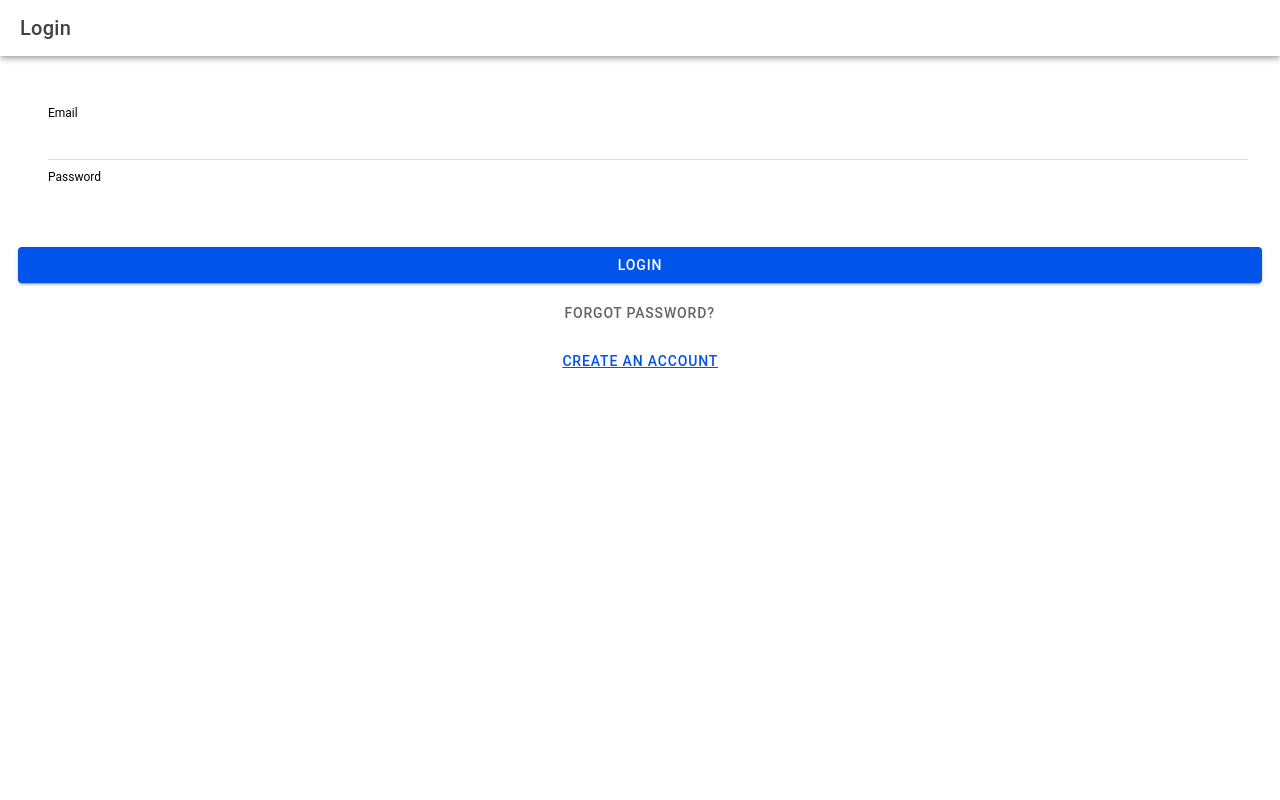
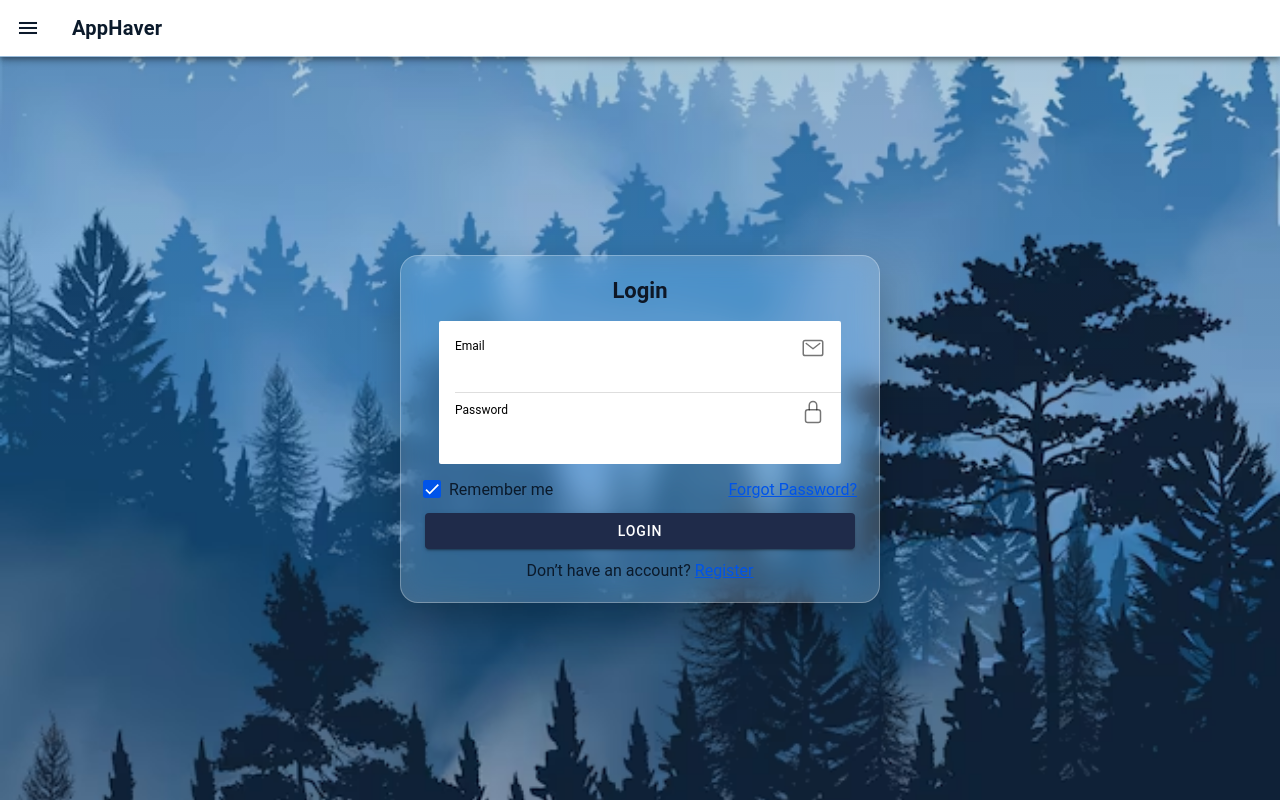
Before and after one commit to AstritPopova/AppHaver., a React (Vite) app: page /login in a window 1280 px wide. Built offline with nearby package versions, Linux system fonts and the light colour scheme; no server answers.

Commit message:
päivitetty versio

```diff
--- a/src/App.tsx
+++ b/src/App.tsx
@@ -1,10 +1,20 @@
 import React from "react";
-import { IonApp } from "@ionic/react";
+import {
+  IonApp,
+  IonMenu,
+  IonHeader,
+  IonToolbar,
+  IonTitle,
+  IonContent,
+  IonList,
+  IonItem,
+} from "@ionic/react";
 import { BrowserRouter, Routes, Route, Navigate } from "react-router-dom";
 
 import Login from "./pages/login";
 import Register from "./pages/register";
 import Home from "./pages/Home";
+import ForgotPassword from "./pages/ForgotPassword";
 
 import PrivateRoute from "./PrivateRoute";
 import { useAuth } from "./AuthContext";
@@ -15,6 +25,25 @@ const App: React.FC = () => {
   return (
     <IonApp>
       <BrowserRouter>
+        {/* Sidemenu (menuId, jotta MenuButton osaa avata tämän) */}
+        <IonMenu contentId="main" side="start" menuId="mainMenu">
+          <IonHeader>
+            <IonToolbar>
+              <IonTitle>Menu</IonTitle>
+            </IonToolbar>
+          </IonHeader>
+          <IonContent>
+            <IonList>
+              <IonItem routerLink="/login">Login</IonItem>
+              <IonItem routerLink="/register">Register</IonItem>
+              <IonItem routerLink="/forgot">Forgot password</IonItem>
+              <IonItem routerLink="/home">Home</IonItem>
+            </IonList>
+          </IonContent>
+        </IonMenu>
+
+        {/* Pääsisältö */}
+        <div id="main">
           <Routes>
             <Route
               path="/login"
@@ -24,6 +53,7 @@ const App: React.FC = () => {
               path="/register"
               element={!loading && user ? <Navigate to="/home" replace /> : <Register />}
             />
+            <Route path="/forgot" element={<ForgotPassword />} />
             <Route
               path="/home"
               element={
@@ -35,6 +65,7 @@ const App: React.FC = () => {
             <Route path="/" element={<Navigate to="/login" replace />} />
             <Route path="*" element={<Navigate to="/login" replace />} />
           </Routes>
+        </div>
       </BrowserRouter>
     </IonApp>
   );
--- a/src/main.tsx
+++ b/src/main.tsx
@@ -4,7 +4,7 @@ import App from "./App";
 import { AuthProvider } from "./AuthContext";
 import { setupIonicReact } from "@ionic/react";
 
-/** Ionic perus-CSS */
+/* Ionic perus-CSS */
 import "@ionic/react/css/core.css";
 import "@ionic/react/css/normalize.css";
 import "@ionic/react/css/structure.css";
@@ -16,6 +16,9 @@ import "@ionic/react/css/text-transformation.css";
 import "@ionic/react/css/flex-utils.css";
 import "@ionic/react/css/display.css";
 
+/* Omat tyylit */
+import "./styles/auth.css";
+
 setupIonicReact();
 
 ReactDOM.createRoot(document.getElementById("root")!).render(
--- /dev/null
+++ b/src/pages/ForgotPassword.tsx
@@ -0,0 +1,107 @@
+import React, { useState } from "react";
+import {
+  IonHeader,
+  IonToolbar,
+  IonTitle,
+  IonButtons,
+  IonMenuButton,
+  IonContent,
+  IonList,
+  IonItem,
+  IonLabel,
+  IonInput,
+  IonButton,
+  IonToast,
+} from "@ionic/react";
+import { sendPasswordResetEmail } from "firebase/auth";
+import { auth } from "../firebaseConfig";
+import { Link } from "react-router-dom";
+
+const ForgotPassword: React.FC = () => {
+  const [email, setEmail] = useState("");
+  const [busy, setBusy] = useState(false);
+  const [msg, setMsg] = useState("");
+  const [open, setOpen] = useState(false);
+
+  const handleReset = async () => {
+    if (!email) {
+      setMsg("Please enter your email");
+      setOpen(true);
+      return;
+    }
+    setBusy(true);
+    try {
+      await sendPasswordResetEmail(auth, email.trim());
+      setMsg("Password reset email sent. Check your inbox.");
+      setOpen(true);
+    } catch (e: unknown) {
+      const txt = e instanceof Error ? e.message : "Failed to send reset email";
+      setMsg(txt);
+      setOpen(true);
+    } finally {
+      setBusy(false);
+    }
+  };
+
+  return (
+    <>
+      <IonHeader translucent>
+        <IonToolbar className="glass-header">
+          <IonButtons slot="start">
+            <IonMenuButton menu="mainMenu" />
+          </IonButtons>
+          <IonTitle>AppHaver</IonTitle>
+        </IonToolbar>
+      </IonHeader>
+
+      <IonContent className="forest-bg" fullscreen>
+        <div className="center-wrap">
+          <div className="glass-card">
+            <h2 className="card-title">Reset your password</h2>
+            <p>Enter your account email. We’ll send a reset link.</p>
+
+            <IonList inset>
+              <IonItem lines="inset">
+                <IonLabel position="stacked">Email</IonLabel>
+                <IonInput
+                  type="email"
+                  value={email}
+                  onIonChange={(e) => setEmail(e.detail.value ?? "")}
+                  autocomplete="email"
+                  enterkeyhint="done"
+                  onKeyUp={(e) => e.key === "Enter" && handleReset()}
+                />
+              </IonItem>
+            </IonList>
+
+            <IonButton
+              className="primary-btn"
+              expand="block"
+              onClick={handleReset}
+              disabled={busy}
+              style={{ marginTop: 12 }}
+            >
+              {busy ? "Sending..." : "Send reset link"}
+            </IonButton>
+
+            <div className="links-row">
+              <Link to="/login">Back to Login</Link>
+              <Link to="/register">Create an account</Link>
+            </div>
+          </div>
+        </div>
+      </IonContent>
+
+      <IonToast
+        isOpen={open}
+        onDidDismiss={() => setOpen(false)}
+        message={msg}
+        duration={2800}
+        color="primary"
+        position="top"
+      />
+    </>
+  );
+};
+
+export default ForgotPassword;
--- a/src/pages/Home.tsx
+++ b/src/pages/Home.tsx
@@ -1,6 +1,12 @@
 import React from "react";
 import {
-  IonPage, IonHeader, IonTitle, IonToolbar, IonContent, IonButton
+  IonHeader,
+  IonToolbar,
+  IonTitle,
+  IonButtons,
+  IonMenuButton,
+  IonContent,
+  IonButton,
 } from "@ionic/react";
 import { signOut } from "firebase/auth";
 import { auth } from "../firebaseConfig";
@@ -15,23 +21,29 @@ const Home: React.FC = () => {
   };
 
   return (
-    <IonPage>
-      <IonHeader>
-        <IonToolbar>
-          <IonTitle>Welcome Home!</IonTitle>
+    <>
+      <IonHeader translucent>
+        <IonToolbar className="glass-header">
+          <IonButtons slot="start">
+            <IonMenuButton menu="mainMenu" />
+          </IonButtons>
+          <IonTitle>AppHaver</IonTitle>
         </IonToolbar>
       </IonHeader>
 
-      <IonContent className="ion-padding">
-  <h2>Welcome 👋</h2>
-  <p>Logged in as: <strong>{auth.currentUser?.email}</strong></p>
+      <IonContent className="forest-bg" fullscreen>
+        <div className="center-wrap">
+          <div className="glass-card">
+            <h2 className="card-title">Welcome 👋</h2>
+            <p>Logged in as: <strong>{auth.currentUser?.email ?? "unknown"}</strong></p>
 
-  <IonButton expand="block" color="medium" onClick={handleLogout}>
-    Logout
-  </IonButton>
-</IonContent>
-
-    </IonPage>
+            <IonButton expand="block" color="medium" onClick={handleLogout} style={{ marginTop: 12 }}>
+              Logout
+            </IonButton>
+          </div>
+        </div>
+      </IonContent>
+    </>
   );
 };
 
--- a/src/pages/login.tsx
+++ b/src/pages/login.tsx
@@ -1,9 +1,10 @@
 import React, { useState } from "react";
 import {
-  IonPage,
   IonHeader,
+  IonToolbar,
   IonTitle,
-  IonToolbar,
+  IonButtons,
+  IonMenuButton,
   IonContent,
   IonList,
   IonItem,
@@ -12,14 +13,18 @@ import {
   IonButton,
   IonText,
   IonToast,
+  IonCheckbox,
+  IonIcon,
 } from "@ionic/react";
-import { signInWithEmailAndPassword, sendPasswordResetEmail } from "firebase/auth";
+import { mailOutline, lockClosedOutline } from "ionicons/icons";
+import { signInWithEmailAndPassword } from "firebase/auth";
 import { auth } from "../firebaseConfig";
 import { useNavigate, Link } from "react-router-dom";
 
 const Login: React.FC = () => {
   const [email, setEmail] = useState("");
   const [password, setPassword] = useState("");
+  const [remember, setRemember] = useState(true);
   const [submitting, setSubmitting] = useState(false);
   const [error, setError] = useState<string>("");
   const [showToast, setShowToast] = useState(false);
@@ -36,8 +41,7 @@ const Login: React.FC = () => {
       await signInWithEmailAndPassword(auth, email.trim(), password);
       navigate("/home");
     } catch (err: unknown) {
-      const msg =
-        err instanceof Error ? err.message : "Login failed. Please try again.";
+      const msg = err instanceof Error ? err.message : "Login failed. Please try again.";
       setError(msg);
       setShowToast(true);
     } finally {
@@ -45,95 +49,92 @@ const Login: React.FC = () => {
     }
   };
 
-  const handleResetPassword = async () => {
-    if (!email) {
-      setError("Please enter your email to reset password");
-      setShowToast(true);
-      return;
-    }
-    try {
-      await sendPasswordResetEmail(auth, email.trim());
-      setError("Password reset email sent!");
-      setShowToast(true);
-    } catch (err: unknown) {
-      const msg =
-        err instanceof Error ? err.message : "Could not send reset email";
-      setError(msg);
-      setShowToast(true);
-    }
-  };
-
   return (
-    <IonPage>
-      <IonHeader>
-        <IonToolbar>
-          <IonTitle>Login</IonTitle>
+    <>
+      <IonHeader translucent>
+        <IonToolbar className="glass-header">
+          <IonButtons slot="start">
+            <IonMenuButton menu="mainMenu" />
+          </IonButtons>
+          <IonTitle>AppHaver</IonTitle>
         </IonToolbar>
       </IonHeader>
 
-      <IonContent className="ion-padding">
+      <IonContent className="forest-bg" fullscreen>
+        <div className="center-wrap">
+          <div className="glass-card">
+            <h2 className="card-title">Login</h2>
+
             <IonList inset>
-          <IonItem>
+              <IonItem lines="inset">
                 <IonLabel position="stacked">Email</IonLabel>
                 <IonInput
                   type="email"
                   value={email}
                   onIonChange={(e) => setEmail(e.detail.value ?? "")}
                   autocomplete="email"
-              enterkeyhint="next"
                 />
+                <IonIcon slot="end" icon={mailOutline} />
               </IonItem>
-          <IonItem>
+
+              <IonItem lines="inset">
                 <IonLabel position="stacked">Password</IonLabel>
                 <IonInput
                   type="password"
                   value={password}
                   onIonChange={(e) => setPassword(e.detail.value ?? "")}
                   autocomplete="current-password"
-              enterkeyhint="go"
-              onKeyUp={(e) => {
-                if (e.key === "Enter") handleLogin();
-              }}
+                  onKeyUp={(e) => e.key === "Enter" && handleLogin()}
                 />
+                <IonIcon slot="end" icon={lockClosedOutline} />
               </IonItem>
             </IonList>
 
-        {/* mahdollinen tekstivirhe lomakkeen alle */}
+            <div className="remember-row">
+              <label style={{ display: "flex", alignItems: "center", gap: 8 }}>
+                <IonCheckbox
+                  checked={remember}
+                  onIonChange={(e) => setRemember(e.detail.checked)}
+                />
+                <span>Remember me</span>
+              </label>
+              <Link to="/forgot">Forgot Password?</Link>
+            </div>
+
             {error && !showToast && (
               <IonText color="danger" style={{ display: "block", marginTop: 8 }}>
                 {error}
               </IonText>
             )}
 
-        <div style={{ marginTop: 16 }}>
-          <IonButton expand="block" onClick={handleLogin} disabled={submitting}>
+            <div style={{ marginTop: 14 }}>
+              <IonButton
+                className="primary-btn"
+                expand="block"
+                onClick={handleLogin}
+                disabled={submitting}
+              >
                 {submitting ? "Logging in..." : "Login"}
               </IonButton>
             </div>
 
-        {/* Forgot password */}
-        <div style={{ textAlign: "center", marginTop: 8 }}>
-          <IonButton fill="clear" color="medium" onClick={handleResetPassword}>
-            Forgot password?
-          </IonButton>
+            <div style={{ textAlign: "center", marginTop: 12 }}>
+              <span>Don’t have an account? </span>
+              <Link to="/register">Register</Link>
             </div>
-
-        <div style={{ textAlign: "center", marginTop: 4 }}>
-          <IonButton fill="clear">
-            <Link to="/register">Create an account</Link>
-          </IonButton>
           </div>
+        </div>
+      </IonContent>
 
       <IonToast
         isOpen={showToast}
         message={error}
         duration={2800}
-          color="primary"
+        color="danger"
         position="top"
         onDidDismiss={() => setShowToast(false)}
       />
-      </IonContent>
-    </IonPage>
+    </>
   );
 };
 
--- a/src/pages/register.tsx
+++ b/src/pages/register.tsx
@@ -1,9 +1,10 @@
 import React, { useState } from "react";
 import {
-  IonPage,
   IonHeader,
+  IonToolbar,
   IonTitle,
-  IonToolbar,
+  IonButtons,
+  IonMenuButton,
   IonContent,
   IonList,
   IonItem,
@@ -36,16 +37,12 @@ const Register: React.FC = () => {
       setShowToast(true);
       return;
     }
-
     setSubmitting(true);
     try {
       await createUserWithEmailAndPassword(auth, email.trim(), password);
       navigate("/home");
     } catch (err: unknown) {
-      const msg =
-        err instanceof Error
-          ? err.message
-          : "Registration failed. Please try again.";
+      const msg = err instanceof Error ? err.message : "Registration failed. Please try again.";
       setError(msg);
       setShowToast(true);
     } finally {
@@ -54,36 +51,41 @@ const Register: React.FC = () => {
   };
 
   return (
-    <IonPage>
-      <IonHeader>
-        <IonToolbar>
-          <IonTitle>Register</IonTitle>
+    <>
+      <IonHeader translucent>
+        <IonToolbar className="glass-header">
+          <IonButtons slot="start">
+            <IonMenuButton menu="mainMenu" />
+          </IonButtons>
+          <IonTitle>AppHaver</IonTitle>
         </IonToolbar>
       </IonHeader>
 
-      <IonContent className="ion-padding">
+      <IonContent className="forest-bg" fullscreen>
+        <div className="center-wrap">
+          <div className="glass-card">
+            <h2 className="card-title">Register</h2>
+            <p>Create your account to continue</p>
+
             <IonList inset>
-          <IonItem>
+              <IonItem lines="inset">
                 <IonLabel position="stacked">Email</IonLabel>
                 <IonInput
                   type="email"
                   value={email}
                   onIonChange={(e) => setEmail(e.detail.value ?? "")}
                   autocomplete="email"
-              enterkeyhint="next"
                 />
               </IonItem>
-          <IonItem>
+
+              <IonItem lines="inset">
                 <IonLabel position="stacked">Password</IonLabel>
                 <IonInput
                   type="password"
                   value={password}
                   onIonChange={(e) => setPassword(e.detail.value ?? "")}
                   autocomplete="new-password"
-              enterkeyhint="done"
-              onKeyUp={(e) => {
-                if (e.key === "Enter") handleRegister();
-              }}
+                  onKeyUp={(e) => e.key === "Enter" && handleRegister()}
                 />
               </IonItem>
             </IonList>
@@ -94,8 +96,9 @@ const Register: React.FC = () => {
               </IonText>
             )}
 
-        <div style={{ marginTop: 16 }}>
+            <div style={{ marginTop: 14 }}>
               <IonButton
+                className="primary-btn"
                 expand="block"
                 onClick={handleRegister}
                 disabled={submitting}
@@ -104,11 +107,13 @@ const Register: React.FC = () => {
               </IonButton>
             </div>
 
-        <div style={{ textAlign: "center", marginTop: 12 }}>
-          <IonButton fill="clear">
+            <div className="links-row">
               <Link to="/login">Back to Login</Link>
-          </IonButton>
+              <Link to="/forgot">Forgot password</Link>
             </div>
+          </div>
+        </div>
+      </IonContent>
 
       <IonToast
         isOpen={showToast}
@@ -118,8 +123,7 @@ const Register: React.FC = () => {
         position="top"
         onDidDismiss={() => setShowToast(false)}
       />
-      </IonContent>
-    </IonPage>
+    </>
   );
 };
 
--- /dev/null
+++ b/src/styles/auth.css
@@ -0,0 +1,105 @@
+/* ---------- GLOBAL BACKGROUND (forest) ---------- */
+.forest-bg {
+  /* IonContent background */
+  --background: url("/images/forest.jpg") center / cover no-repeat fixed;
+}
+
+/* pehmeä varjo scroll-alueelle */
+.forest-bg::part(scroll) {
+  background: linear-gradient(180deg, rgba(10, 20, 40, 0.15) 0%, rgba(10, 20, 40, 0.05) 30%, transparent 60%);
+}
+
+/* ---------- LAYOUT: keskitys headerin alle ---------- */
+.center-wrap {
+  min-height: calc(100vh - 56px);
+  display: flex;
+  align-items: center;
+  justify-content: center;
+  padding: 24px;
+}
+
+/* ---------- GLASS CARD ---------- */
+.glass-card {
+  width: min(480px, 92vw);
+  background: rgba(255, 255, 255, 0.18);
+  border: 1px solid rgba(255, 255, 255, 0.28);
+  border-radius: 18px;
+  padding: 22px;
+  box-shadow: 0 18px 40px rgba(0, 0, 0, 0.25);
+  backdrop-filter: blur(14px) saturate(130%);
+  -webkit-backdrop-filter: blur(14px) saturate(130%);
+  color: #0b1a2b;
+  position: relative;
+}
+
+.glass-card .card-title {
+  margin: 0 0 10px 0;
+  font-size: 22px;
+  font-weight: 700;
+  text-align: center;
+  color: #0e1726;
+}
+
+/* Primary painike tumma */
+.glass-card .primary-btn {
+  --background: #1f2b4a;
+  --background-activated: #152038;
+  --background-focused: #152038;
+  --ripple-color: rgba(255,255,255,0.3);
+  --color: #ffffff;
+  border-radius: 10px;
+}
+
+/* linkkirivi */
+.links-row {
+  display: flex;
+  justify-content: space-between;
+  gap: 12px;
+  margin-top: 12px;
+}
+
+.links-row a {
+  color: #0a48ff;
+  text-decoration: none;
+}
+
+.links-row a:hover {
+  text-decoration: underline;
+}
+
+/* remember-row */
+.remember-row {
+  display: flex;
+  align-items: center;
+  justify-content: space-between;
+  margin-top: 6px;
+  color: #0b1a2b;
+}
+
+/* ---------- GLASS HEADER (sama tyyli kuin kortti) ---------- */
+.glass-header {
+  background: rgba(255, 255, 255, 0.18);
+  border-bottom: 1px solid rgba(255, 255, 255, 0.28);
+  backdrop-filter: blur(14px) saturate(130%);
+  -webkit-backdrop-filter: blur(14px) saturate(130%);
+  box-shadow: 0 2px 8px rgba(0, 0, 0, 0.15);
+  color: #0b1a2b;
+}
+
+.glass-header ion-title {
+  font-weight: 600;
+  color: #0b1a2b;
+}
+
+.glass-header ion-buttons ion-menu-button {
+  color: #0b1a2b;
+}
+
+/* pienet näytöt */
+@media (max-width: 360px) {
+  .glass-card {
+    width: 94vw;
+    padding: 16px;
+    border-radius: 14px;
+  }
+}
```
Also changed, not shown: public/images/forest.jpg (added). Lines whose indentation alone changed are shown as unchanged.
